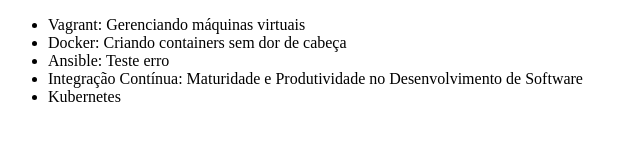
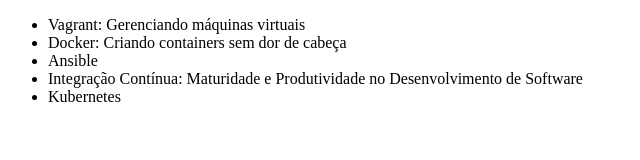
Before and after one commit to alberto-palmeira/alura-git, a plain HTML site: page index.html in a window 1280 px wide. Shown: the full height of the page, 0-640 px from the left. Drawn offline with Linux system fonts and the light colour scheme.

Commit message:
Revert "Erro no curso Ansible"
This reverts commit 33aca0b31179e12cf659e4735ecdce3e8b5c1b9e.

```diff
--- a/index.html
+++ b/index.html
@@ -8,7 +8,7 @@
     <ul>
         <li>Vagrant: Gerenciando máquinas virtuais</li>
         <li>Docker: Criando containers sem dor de cabeça</li>
-        <li>Ansible: Teste erro</li>
+        <li>Ansible</li>
         <li>Integração Contínua: Maturidade e Produtividade no Desenvolvimento de Software</li>
         <li>Kubernetes</li>
     </ul>
```
